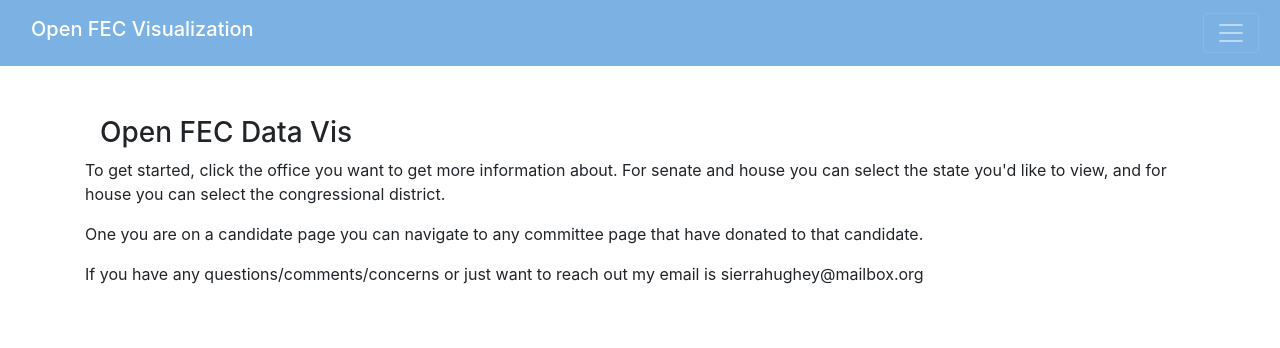
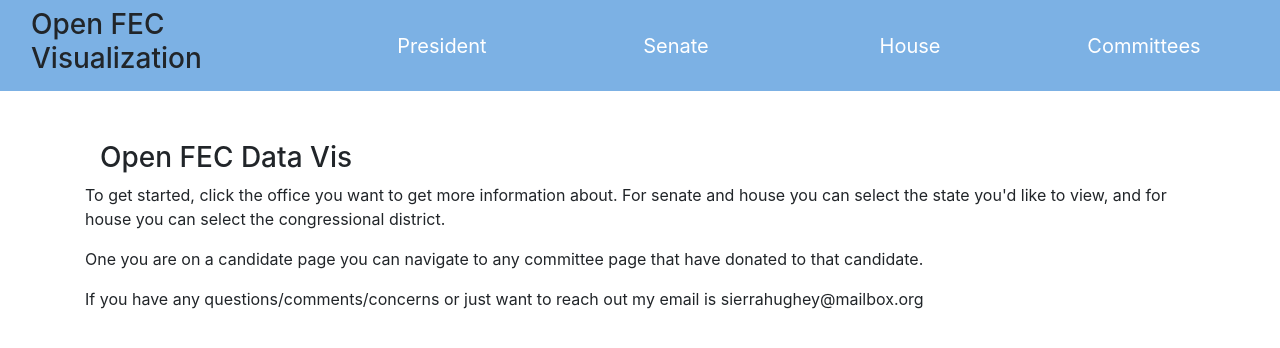
Before and after one commit to syanh7/OpenFEC, a Flask app: page / in a window 1280 px wide. Shown: the top 348 px of the page. Run offline with Flask 2, Linux system fonts and the light colour scheme.

Commit message:
nav bar for both mobile and desktop

```diff
--- a/static/ajax.js
+++ b/static/ajax.js
@@ -71,7 +71,76 @@ $('#all-committees').on('click', () => {
     });
 });
 
+$('#race-title-m').on('click', () => {
+    default_display_state();
+    $('#select-state-senate').addClass('hidden');
+    $('#select-state-house').addClass('hidden');
+    $('#select-district-house').addClass('hidden');
+    $('#description').removeClass('hidden');
 
+});
+
+/* Get all of the candidates for president
+and populate the candidate list container*/
+$('#president-race-m').on('click', () => {
+    //reset the display state
+    default_display_state();
+    default_selection_state();
+    //get all presidential candidates from route
+    $.get('/president.json',  (res) => {
+        //iterate throught the candidates and create
+        //buttons and event handlers for each one
+        for (const candidate of res) {
+            create_candidate_and_event(candidate);
+        }
+    });
+});
+
+
+/* Get all of the states that a senate race
+will be in and populate the state dropdown menu */
+$('#senate-race-m').on('click', () => {
+    default_display_state();
+    $('#select-state-senate').removeClass('hidden');
+    $('#select-state-house').addClass('hidden');
+    $('#select-district-house').addClass('hidden');
+    $('#description').addClass('hidden');
+    $('#state-id-senate').html('');
+    $.get('/senate.json',  (res) => {
+        for (const state of res) {
+            $('#state-id-senate').append(`<option value=${state}>${state}</option>`);
+        };
+    });
+});
+
+
+/* Get all of the states that a house race
+will be in and populate the state dropdown menu */
+$('#house-race-m').on('click', () => {
+    default_display_state();
+    $('#select-state-senate').addClass('hidden');
+    $('#select-state-house').removeClass('hidden');
+    $('#select-district-house').addClass('hidden');
+    $('#description').addClass('hidden');
+    $('#state-id-house').html('');
+    $.get('/house.json',  (res) => {
+        for (const state of res) {
+            $('#state-id-house').append(`<option value=${state}>${state}</option>`);
+        };
+    });
+});
+
+/* Get the top 100 committees that have donated to
+any federal election candidate */
+$('#all-committees-m').on('click', () => {
+    default_display_state();
+    default_selection_state();
+    $.get('/committee.json',  (res) => {
+        for (const committee of res) {
+            create_committee_and_event(committee);
+        };
+    });
+});
 
 /* Get all of the candidates for senate election
 in a state and populate the candidate list container */
--- a/static/style.css
+++ b/static/style.css
@@ -6,7 +6,20 @@ button {
   background-color: #7cb1e4;
   border: none;
   border-radius: 12px;
-  color: black;
+  color: white;
+  padding: 15px 32px;
+  text-align: center;
+  text-decoration: none;
+  display: inline-block;
+  font-size: 16px;
+  margin: 5px;
+}
+
+input {
+  background-color: #7cb1e4;
+  border: none;
+  border-radius: 12px;
+  color: white;
   padding: 15px 32px;
   text-align: center;
   text-decoration: none;
--- a/templates/index.html
+++ b/templates/index.html
@@ -15,20 +15,30 @@
   <body>
 
 
-    <section id = "select-race" >
+    <section class = "d-block d-sm-none" id = "select-race-m" >
         <nav class="navbar navbar-dark">
             <h3 class = 'navbar-brand col-3' id= "race-title">Open FEC Visualization</h3>
             <button class="navbar-toggler" type="button" data-toggle="collapse" data-target="#navbarSupportedContent" aria-controls="navbarSupportedContent" aria-expanded="false" aria-label="Toggle navigation">
-                <span class="navbar-toggler-icon"></span>
+                <span>Menu</span>
             </button>
             <div class="collapse navbar-collapse" id="navbarSupportedContent">
                 <ul class="navbar-nav mr-auto">
-                    <li class="nav-item"><button class ='navbar-brand btn btn-outline' id='president-race' value = 'president'>President</button></li>
-                    <li class="nav-item"><button class ='navbar-brand btn btn-outline' id='senate-race' value = 'senate'>Senate</button></li>
-                    <li class="nav-item"><button class ='navbar-brand btn btn-outline' id='house-race' value = 'house'>House</button></li>
-                    <li class="nav-item"><button class ='navbar-brand btn btn-outline' id='all-committees' value = 'committee'>Committees</button></li>
+                    <li class="nav-item"><button class ='navbar-brand btn btn-outline' id='president-race-m' value = 'president'>President</button></li>
+                    <li class="nav-item"><button class ='navbar-brand btn btn-outline' id='senate-race-m' value = 'senate'>Senate</button></li>
+                    <li class="nav-item"><button class ='navbar-brand btn btn-outline' id='house-race-m' value = 'house'>House</button></li>
+                    <li class="nav-item"><button class ='navbar-brand btn btn-outline' id='all-committees-m' value = 'committee'>Committees</button></li>
                 </ul>
             </div>
+        </nav>
+    </section>
+
+    <section class=" d-none d-sm-block" id = "select-race" >
+        <nav class="navbar navbar-dark">
+            <h3 class = 'col-3' id= "race-title">Open FEC Visualization</h3>
+            <button class = 'navbar-brand col-2 btn btn-outline' id='president-race' value = 'president'>President</button>
+            <button class = 'navbar-brand col-2 btn btn-outline' id='senate-race' value = 'senate'>Senate</button>
+            <button class = 'navbar-brand col-2 btn btn-outline' id='house-race' value = 'house'>House</button>
+            <button class = 'navbar-brand col-2 btn btn-outline' id='all-committees' value = 'committee'>Committees</button>
         </nav>
     </section>
 
```
